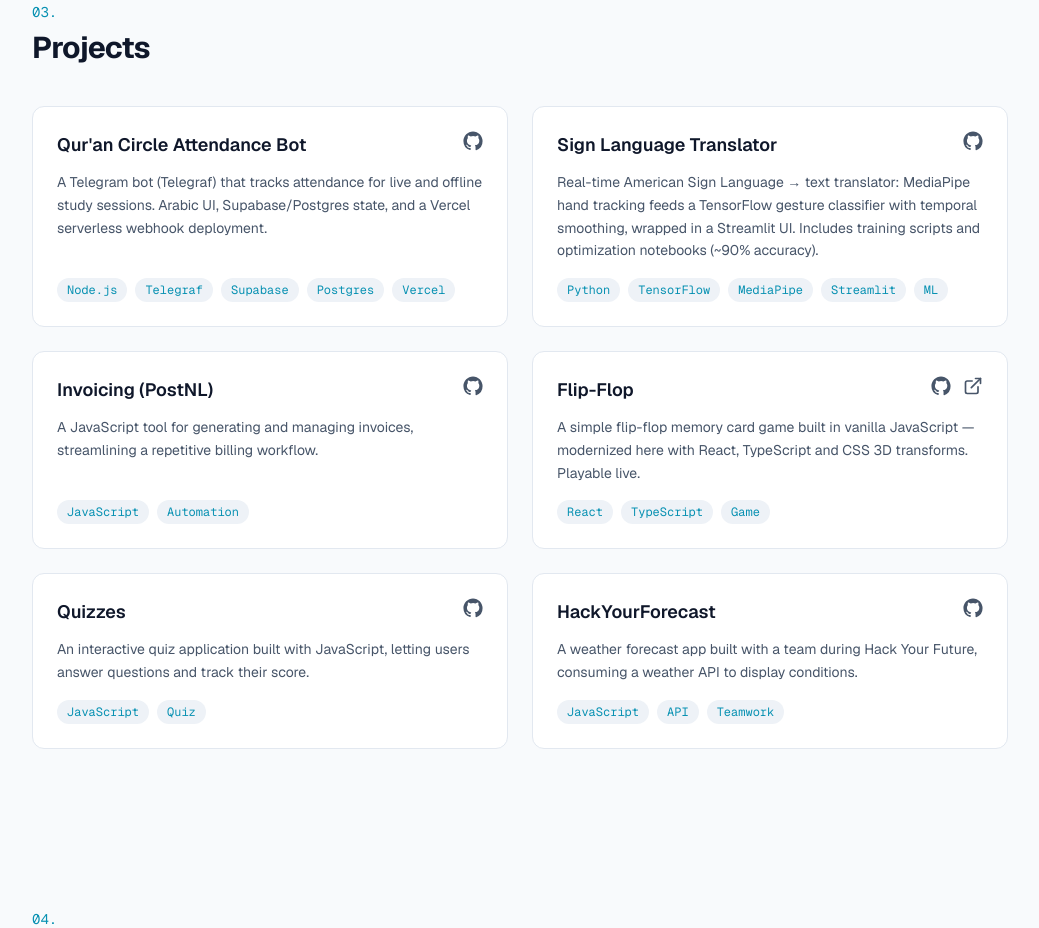
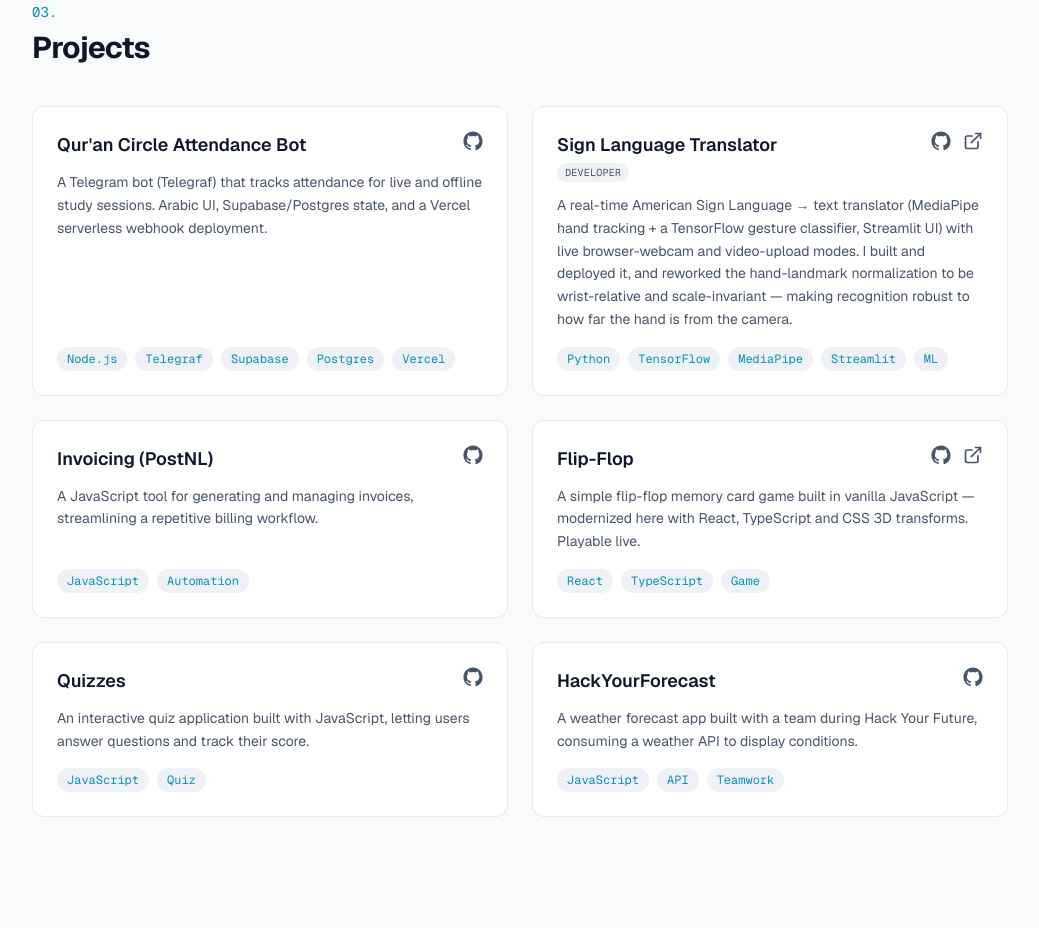
Before and after one commit to neveenatik/portfolio, a Next.js app: page / in a window 1280 px wide. Shown: the part 1800-2728 px from the top of the page, without its empty margins (120-1159 px from the left). Built offline with nearby package versions, Linux system fonts and the light colour scheme.

Commit message:
feat: sole authorship + live demo link for Sign Language Translator

```diff
--- a/src/components/Projects.tsx
+++ b/src/components/Projects.tsx
@@ -15,7 +15,14 @@ export default function Projects() {
             }`}
           >
             <div className="mb-3 flex items-start justify-between gap-3">
-              <h3 className="text-lg font-semibold">{project.title}</h3>
+              <div className="flex flex-col gap-1">
+                <h3 className="text-lg font-semibold">{project.title}</h3>
+                {project.role && (
+                  <span className="w-fit rounded-full bg-surface-2 px-2 py-0.5 font-mono text-[10px] uppercase tracking-wide text-muted">
+                    {project.role}
+                  </span>
+                )}
+              </div>
               <div className="flex shrink-0 items-center gap-3 text-muted">
                 {project.repo && (
                   <a
--- a/src/lib/data.ts
+++ b/src/lib/data.ts
@@ -48,6 +48,7 @@ export type Project = {
   repo?: string;
   live?: string;
   featured?: boolean;
+  role?: string;
 };
 
 export const projects: Project[] = [
@@ -61,10 +62,12 @@ export const projects: Project[] = [
   },
   {
     title: "Sign Language Translator",
+    role: "Developer",
     description:
-      "Real-time American Sign Language → text translator: MediaPipe hand tracking feeds a TensorFlow gesture classifier with temporal smoothing, wrapped in a Streamlit UI. Includes training scripts and optimization notebooks (~90% accuracy).",
+      "A real-time American Sign Language → text translator (MediaPipe hand tracking + a TensorFlow gesture classifier, Streamlit UI) with live browser-webcam and video-upload modes. I built and deployed it, and reworked the hand-landmark normalization to be wrist-relative and scale-invariant — making recognition robust to how far the hand is from the camera.",
     tags: ["Python", "TensorFlow", "MediaPipe", "Streamlit", "ML"],
     repo: "https://github.com/neveenatik/sign-language-translator",
+    live: "https://sign-language-translator-fscrelmm4dwim24yq5vrgh.streamlit.app/",
     featured: true,
   },
   {
```
